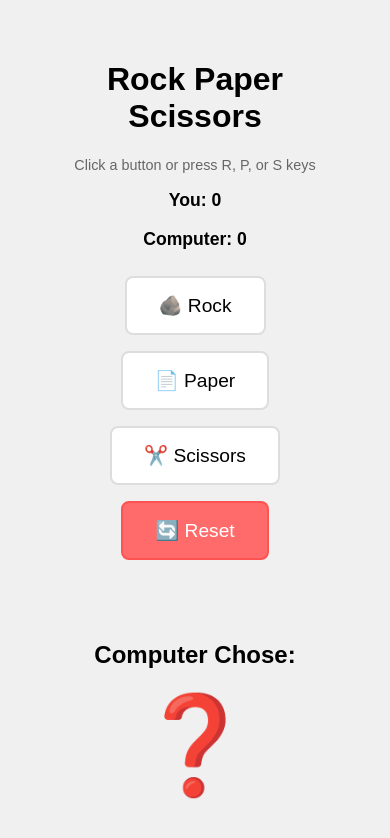
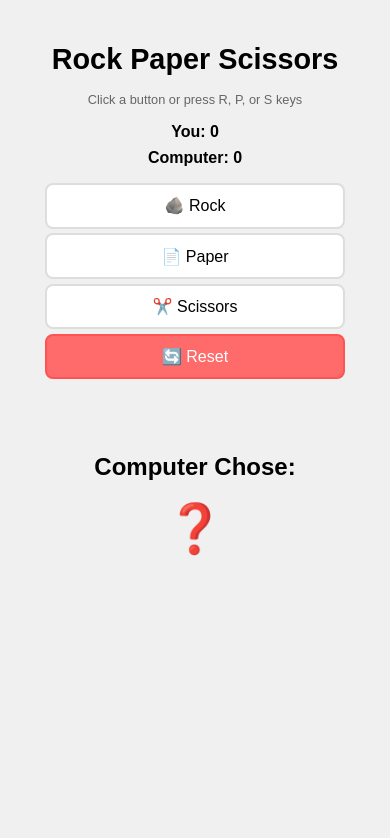
Before and after one commit to cyberdime-dev/rock-paper-scissors, a plain HTML site: page index.html in a window 390 px wide. Drawn offline with Linux system fonts and the light colour scheme.

Commit message:
Add responsive design styles for mobile devices

```diff
--- a/styles.css
+++ b/styles.css
@@ -67,3 +67,54 @@ body {
     font-size: 6rem;
     margin-top: 0.5rem;
 }
+
+/* Responsive Design for Mobile Devices */
+@media (max-width: 768px) {
+    body {
+        padding: 1rem;
+    }
+
+    h1 {
+        font-size: 1.8rem;
+        margin-bottom: 1rem;
+    }
+
+    .choices button {
+        font-size: 1.1rem;
+        padding: 0.8rem 1.5rem;
+        margin: 0.3rem;
+        display: block;
+        width: 90%;
+        max-width: 300px;
+        margin: 0.3rem auto;
+    }
+
+    .score {
+        font-size: 1rem;
+        margin: 1rem 0;
+    }
+
+    .score p {
+        margin: 0.5rem 0;
+    }
+
+    .emoji {
+        font-size: 4rem;
+    }
+}
+
+@media (max-width: 480px) {
+    .choices button {
+        font-size: 1rem;
+        padding: 0.7rem 1.2rem;
+        width: 95%;
+    }
+
+    .instructions {
+        font-size: 0.8rem;
+    }
+
+    .emoji {
+        font-size: 3rem;
+    }
+}
```
